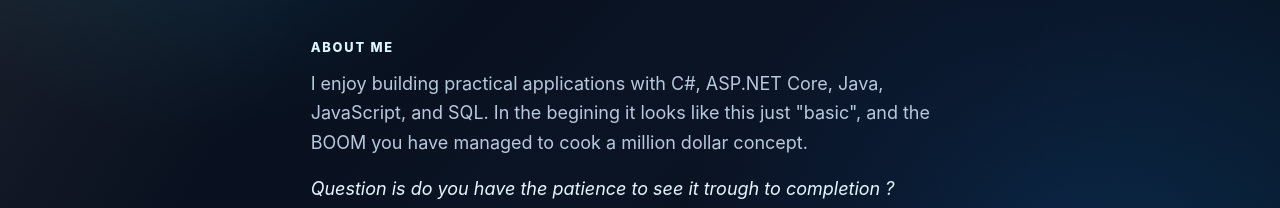
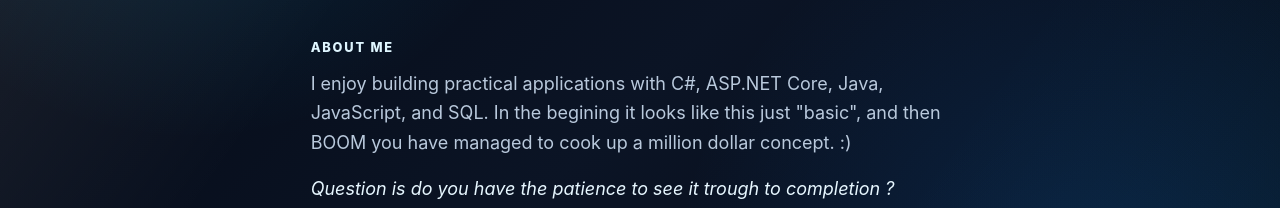
Before and after one commit to LethaboMohapi/Lol, a plain HTML site: page index.html in a window 1280 px wide. Shown: the part 349-557 px from the top of the page. Drawn offline with Linux system fonts and the light colour scheme.

Commit message:
Update index.html

```diff
--- a/index.html
+++ b/index.html
@@ -25,7 +25,7 @@
       <p>
         I enjoy building practical applications with C#, ASP.NET Core, Java,
         JavaScript, and SQL.
-        In the begining it looks like this just "basic", and the BOOM you have managed to cook a million dollar concept.
+        In the begining it looks like this just "basic", and then BOOM you have managed to cook up a million dollar concept. :)
       </p>
 
       <p>
```
